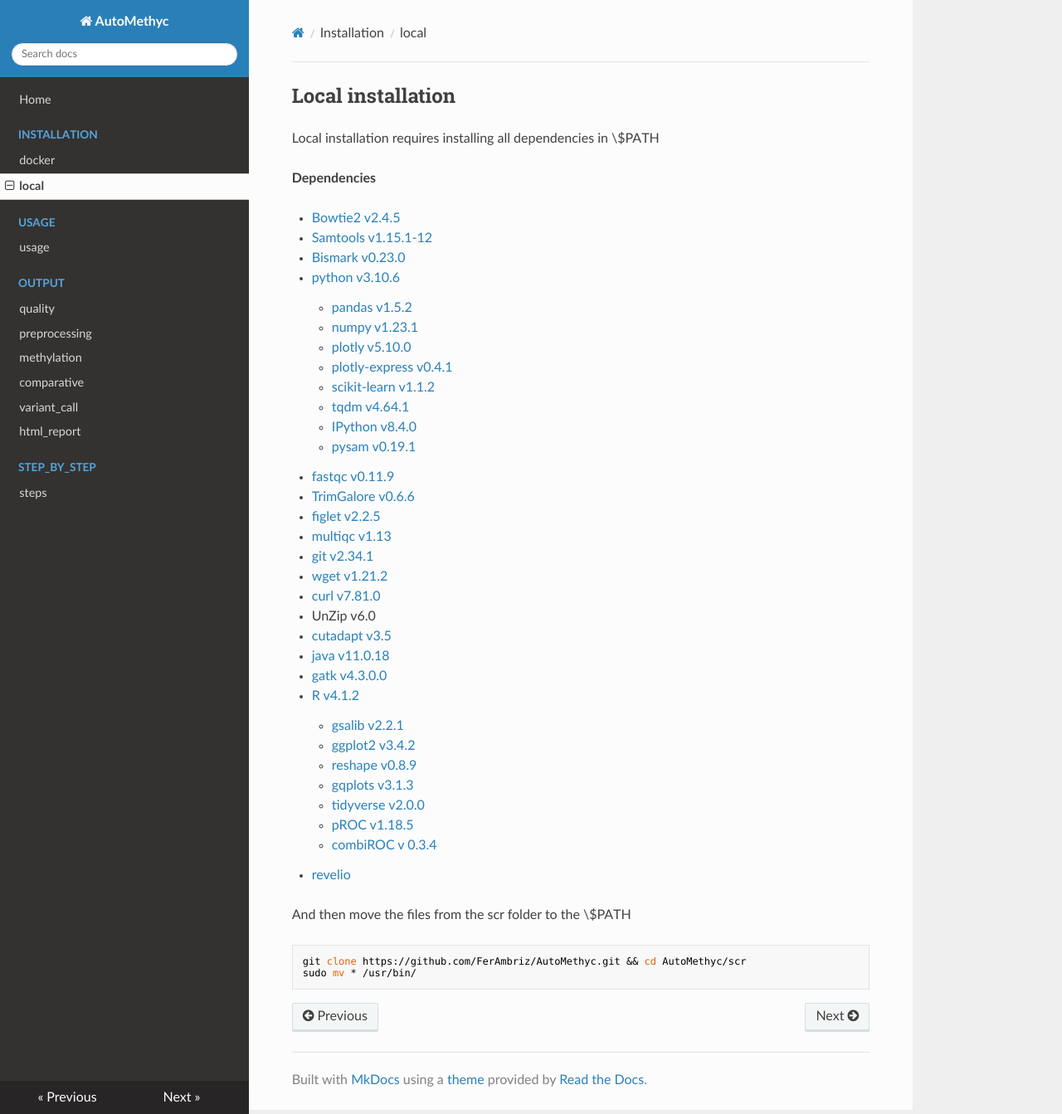
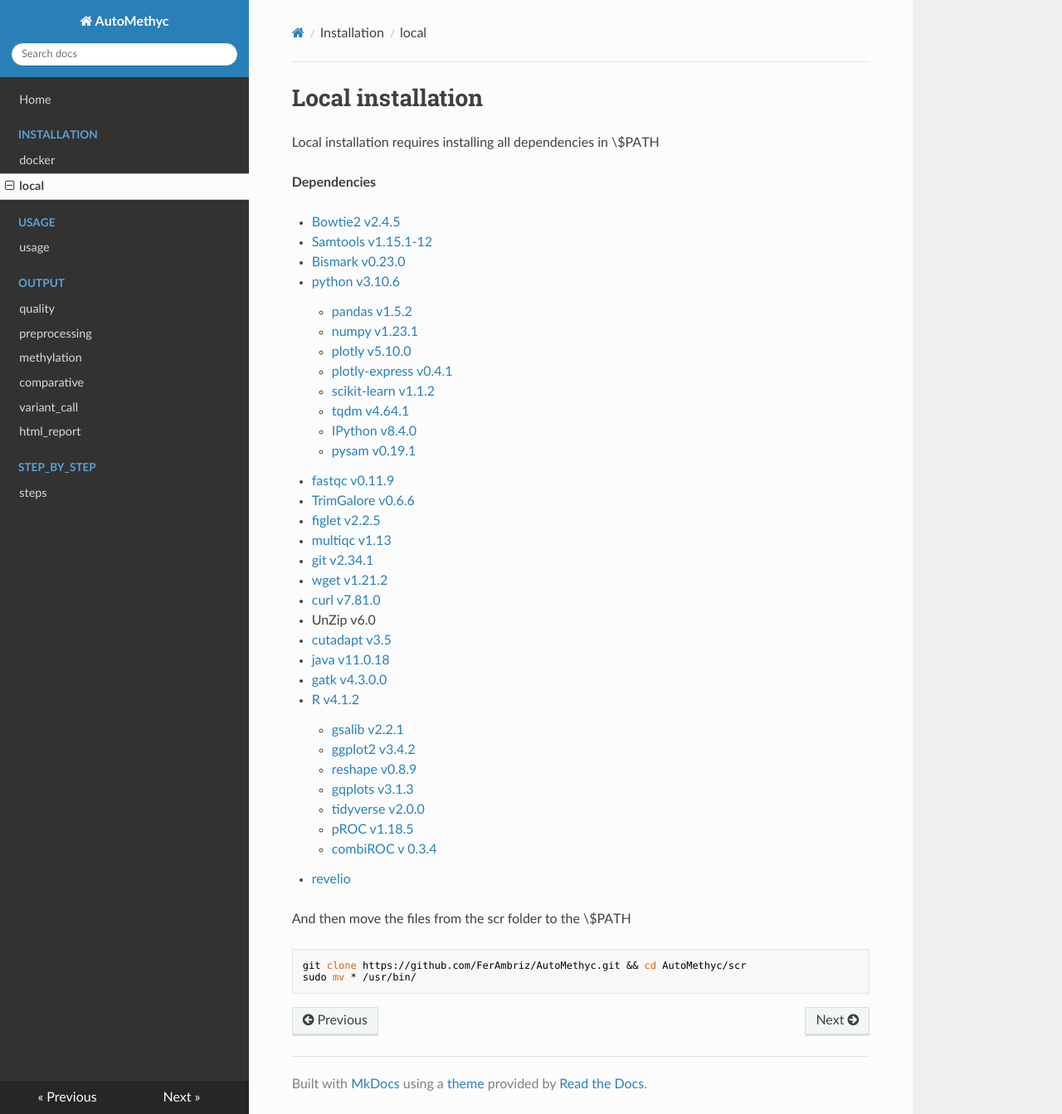
Before and after one commit to FerAmbriz/AutoMethyc, an MkDocs documentation site: the page built from docs/docs/Installation/local.md, in a window 1280 px wide and 1343 px high. Shown: the whole window at 83% size. Built offline with MkDocs 1.6.1, drawn with Linux system fonts in a browser that asks for light colours; nearby versions of some CDN libraries.

```diff
--- a/docs/docs/Installation/local.md
+++ b/docs/docs/Installation/local.md
@@ -1,4 +1,4 @@
-## Local installation
+# Local installation
 
 Local installation requires installing all dependencies in \$PATH
 
```
